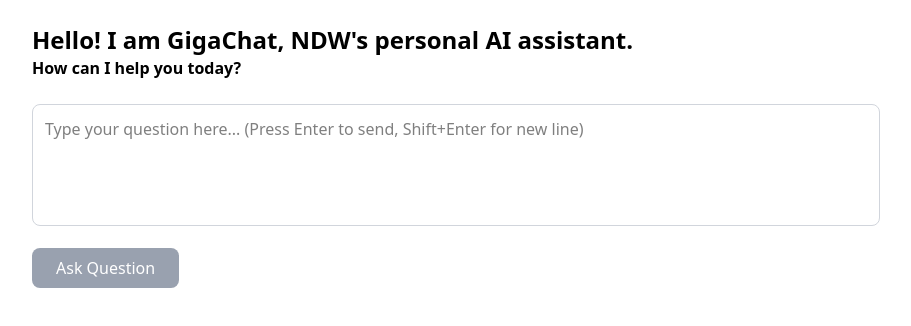
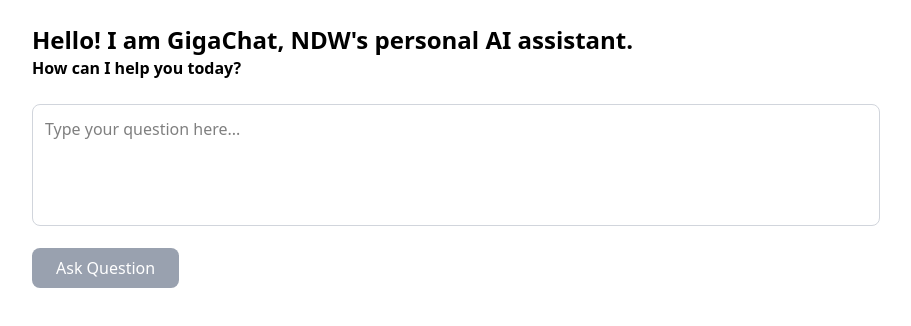
Before and after one commit to Zjoswaa/Project-D, a React (Vite) app in the folder Website/: page / in a window 1280 px wide. Shown: the top 326 px of the page, without its empty margins (184-1095 px from the left). Built offline with nearby package versions, Linux system fonts and the light colour scheme.

Commit message:
small UI update
sstill needs fixing

```diff
--- a/Website/src/LLMForm.jsx
+++ b/Website/src/LLMForm.jsx
@@ -116,7 +116,7 @@
             value={question}
             onChange={(e) => setQuestion(e.target.value)}
             onKeyDown={handleKeyDown}
-            placeholder="Type your question here... (Press Enter to send, Shift+Enter for new line)"
+            placeholder="Type your question here..."
             className="w-full p-3 border border-gray-300 rounded-lg resize-none focus:outline-none focus:ring-2 focus:ring-blue-500"
             rows="4"
           />
@@ -125,13 +125,20 @@
         <button
           onClick={handleSubmit}
           disabled={loading || !question.trim()}
-          className="bg-blue-500 text-white px-6 py-2 rounded-lg hover:bg-blue-600 disabled:bg-gray-400 transition-colors"
-        >
+          className="bg-orange-500 text-white px-6 py-2 rounded-lg hover:bg-orange-700 disabled:bg-gray-400 transition-colors"        >
           {loading ? 'Thinking...' : 'Ask Question'}
+                {loading && (
+        <span className="text-center">
+          <div className="inline-flex items-center">
+            <div className="animate-spin rounded-full h-4 w-4 border-b-2 border-blue-500 mr-2"></div>
+          </div>
+        </span>
+      )}
         </button>
+
       </div>
 
-      {/* Loading indicator */}
+      {/* Loading indicator
       {loading && (
         <div className="text-center">
           <div className="inline-flex items-center">
@@ -139,7 +146,7 @@
             Processing your question...
           </div>
         </div>
-      )}
+      )} */}
     </div>
   );
 }
```
